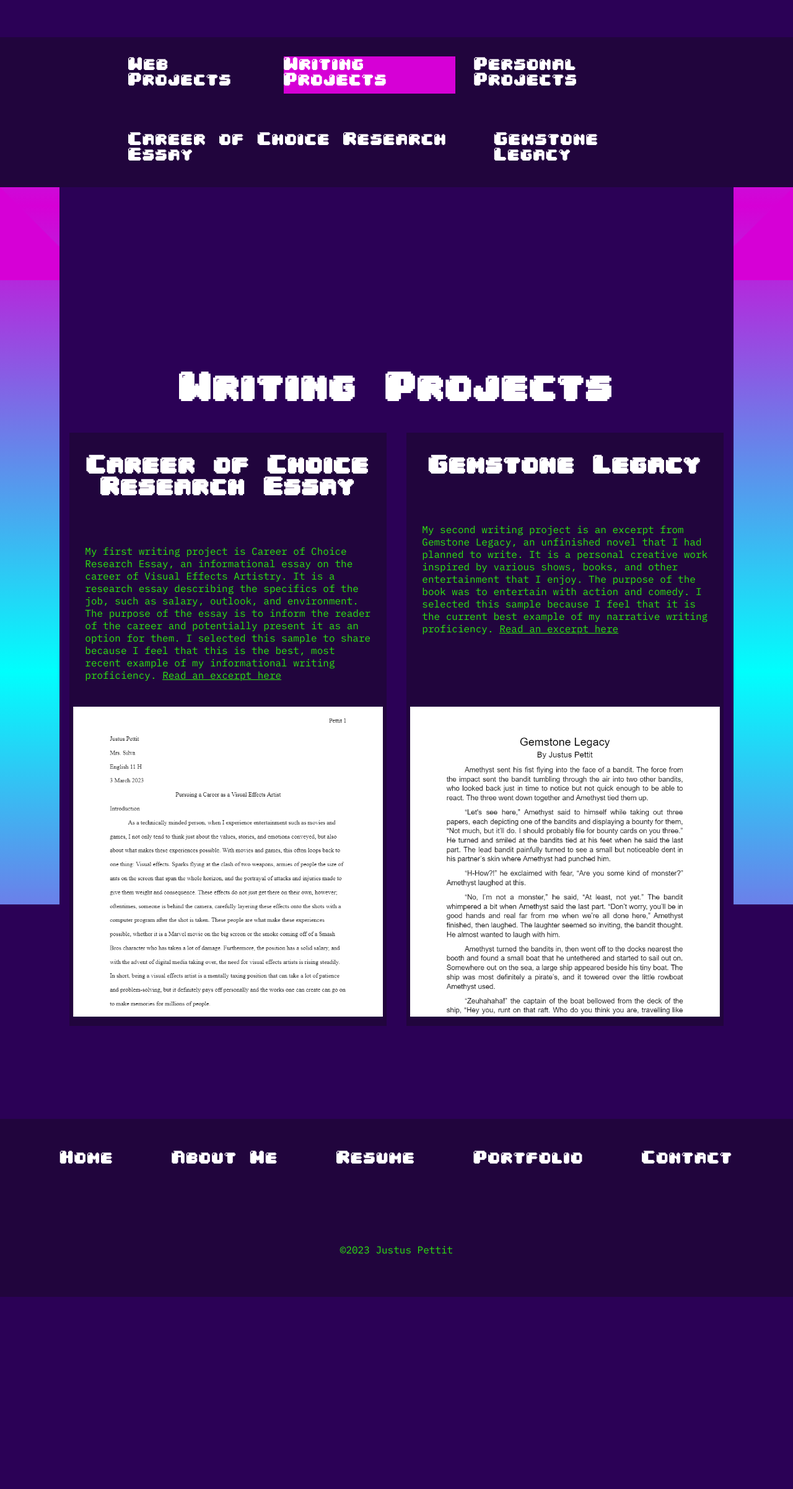
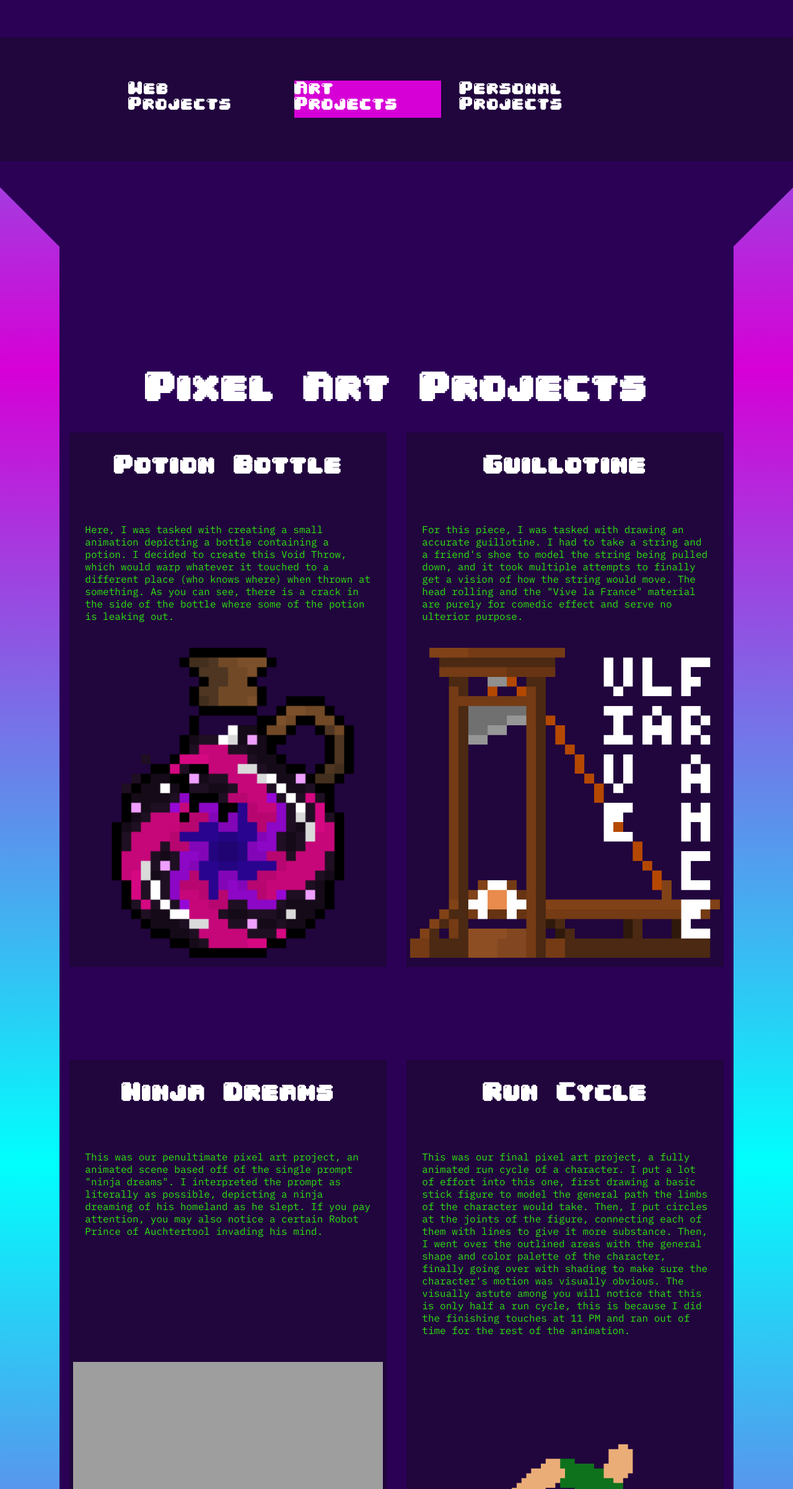
Before and after one commit to kala-nea/Protfolio-Site, a plain HTML site: page portfolioWrit.html in a window 1280 px wide. Shown: the part 398-2800 px from the top of the page at 62% size. Before the commit the page ends 2490 px from the top, so only its background shows below. Drawn offline with Linux system fonts and the light colour scheme; grey boxes are pictures that could not be loaded; a web font is replaced by a local one.

Commit message:
Finished base site, starting revisions
working on projects page

```diff
--- a/CSS/styles.css
+++ b/CSS/styles.css
@@ -148,7 +148,7 @@ h1 {
 }
 
 #headerSource {
-    margin-top: 0
+    margin-top: 0;
     margin-bottom: 0;
     font-size: 50px;
     -webkit-text-stroke: #D600D6 0.75px;
--- a/portfolioWrit.html
+++ b/portfolioWrit.html
@@ -4,7 +4,7 @@
     <meta charset="UTF-8">
     <meta http-equiv="X-UA-Compatible" content="IE=edge">
     <meta name="viewport" content="width=device-width, initial-scale=1.0">
-    <title>Portfolio - Writing Projects</title>
+    <title>Portfolio - Art Projects</title>
     <link rel="stylesheet" href="CSS/styles.css">
     <link rel="icon" type="image/x-icon" href="images/Untitled283.png">
 </head>
@@ -16,15 +16,15 @@
         <!-- area for subnav -->
         <nav>
             <a href="portfolioWeb.html">Web Projects</a>
-            <a href="portfolioWrit.html" class="active">Writing Projects</a>
+            <a href="portfolioWrit.html" class="active">Art Projects</a>
             <a href="portfolioPers.html">Personal Projects</a>
         </nav>
 
-        <!-- area for second subnav -->
-        <nav>
+        <!-- area for second subnav - WILL PUT IN WHEN OTHER ART PROJECTS ARE DONE -->
+        <!-- <nav>
             <a href="#ccr">Career of Choice Research Essay</a>
             <a href="#gl">Gemstone Legacy</a>
-        </nav>
+        </nav> -->
     </header>
 
     <!-- main content of page -->
@@ -34,7 +34,7 @@
             <!-- Left sidebar, just image -->
             <div class="sidebar">
                 <svg class="sidebarTrongle">
-                    <polygon points="100000,100000 0,100000 0,0" style="fill:rgba(214,0,214,1);" class="sidebarTronglePoly"></polygon>
+                    <polygon points="100000,100000 10000,0 0,0" style="fill:#2B0156;" class="sidebarTronglePoly"></polygon>
                     Sorry, your browser does not support inline SVG.
                 </svg>
                 <div class="sideBG"></div>
@@ -42,24 +42,44 @@
 
             <!-- Center content -->
             <section class="holdContent">
-                <h2>Writing Projects</h2>
+                <h2>Pixel Art Projects</h2>
 
                 <section class="twoSet">
-                    <!-- ccr section -->
+                    <!-- pb section -->
                     <article>
-                        <h3 id="ccr">Career of Choice Research Essay</h3>
-                        <p class="pad">My first writing project is Career of Choice Research Essay, an informational essay on the career of Visual Effects Artistry. It is a research essay describing the specifics of the job, such as salary, outlook, and environment. The purpose of the essay is to inform the reader of the career and potentially present it as an option for them. I selected this sample to share because I feel that this is the best, most recent example of my informational writing proficiency. <a href="images/Career of Choice Research Essay.pdf" target="_blank">Read an excerpt here</a></p>
+                        <h3 id="ccr">Potion Bottle</h3>
+                        <p class="pad">Here, I was tasked with creating a small animation depicting a bottle containing a potion. I decided to create this Void Throw, which would warp whatever it touched to a different place (who knows where) when thrown at something. As you can see, there is a crack in the side of the bottle where some of the potion is leaking out.</p>
                         <div>
-                            <img src="images/carrerOfChoiceCapt.png" alt="Career of Choice Research Essay">
+                            <img src="images/VoidThrow.gif" alt="Void Throw">
                         </div>
                     </article>
 
-                    <!-- gl section -->
+                    <!-- g section -->
                     <article>
-                        <h3 id="gl">Gemstone Legacy</h3>
-                        <p class="pad">My second writing project is an excerpt from Gemstone Legacy, an unfinished novel that I had planned to write. It is a personal creative work inspired by various shows, books, and other entertainment that I enjoy. The purpose of the book was to entertain with action and comedy. I selected this sample because I feel that it is the current best example of my narrative writing proficiency. <a href="images/Gemstone Legacy excerpt.pdf" target="_blank">Read an excerpt here</a></p>
+                        <h3 id="gl">Guillotine</h3>
+                        <p class="pad">For this piece, I was tasked with drawing an accurate guillotine. I had to take a string and a friend's shoe to model the string being pulled down, and it took multiple attempts to finally get a vision of how the string would move. The head rolling and the "Vive la France" material are purely for comedic effect and serve no ulterior purpose.</p>
                         <div>
-                            <img src="images/gemstoneLegacyCapt.png" alt="Gemstone Legacy Excerpt">
+                            <img src="images/nationalRazor.gif" alt="National Razor">
+                        </div>
+                    </article>
+                </section>
+
+                <section class="twoSet">
+                    <!-- nd section -->
+                    <article>
+                        <h3 id="ccr">Ninja Dreams</h3>
+                        <p class="pad">This was our penultimate pixel art project, an animated scene based off of the single prompt "ninja dreams". I interpreted the prompt as literally as possible, depicting a ninja dreaming of his homeland as he slept. If you pay attention, you may also notice a certain Robot Prince of Auchtertool invading his mind.</p>
+                        <div>
+                            <img src="images/ninjaDreams(1).gif" alt="Ninja Dreams">
+                        </div>
+                    </article>
+
+                    <!-- rc section -->
+                    <article>
+                        <h3 id="gl">Run Cycle</h3>
+                        <p class="pad">This was our final pixel art project, a fully animated run cycle of a character. I put a lot of effort into this one, first drawing a basic stick figure to model the general path the limbs of the character would take. Then, I put circles at the joints of the figure, connecting each of them with lines to give it more substance. Then, I went over the outlined areas with the general shape and color palette of the character, finally going over with shading to make sure the character's motion was visually obvious. The visually astute among you will notice that this is only half a run cycle, this is because I did the finishing touches at 11 PM and ran out of time for the rest of the animation.</p>
+                        <div>
+                            <img src="images/runCycle(1).gif" alt="Half a Run Cycle">
                         </div>
                     </article>
                 </section>
@@ -69,7 +89,7 @@
             <!-- Right sidebar, just image -->
             <div class="sidebar">
                 <svg class="sidebarTrongle rightsidebartrongle">
-                    <polygon points="100000,100000 0,100000 0,0" style="fill:rgba(214,0,214,1);" class="sidebarTronglePoly"></polygon>
+                    <polygon points="100000,100000 10000,0 0,0" style="fill:#2B0156;" class="sidebarTronglePoly"></polygon>
                     Sorry, your browser does not support inline SVG.
                 </svg>
                 <div class="sideBG"></div>
```
Also changed, not shown: about.html (+5 -5 lines), contact.html (+2 -2 lines), index.html (+2 -2 lines), portfolioMain.html (+2 -2 lines), portfolioPers.html (+5 -5 lines), portfolioWeb.html (+2 -2 lines), protoLayout.html (+2 -2 lines), resume.html (+2 -2 lines), images/VoidThrow.gif (added), images/nationalRazor.gif (added), images/runCycle(1).gif (added), 1 other file.
